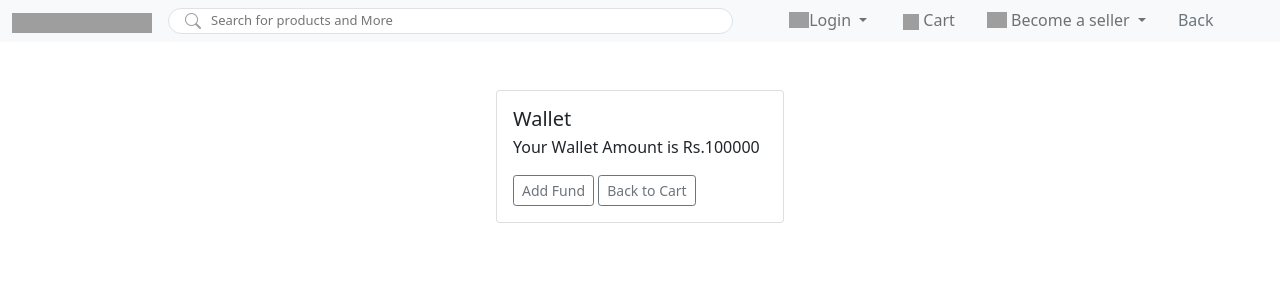
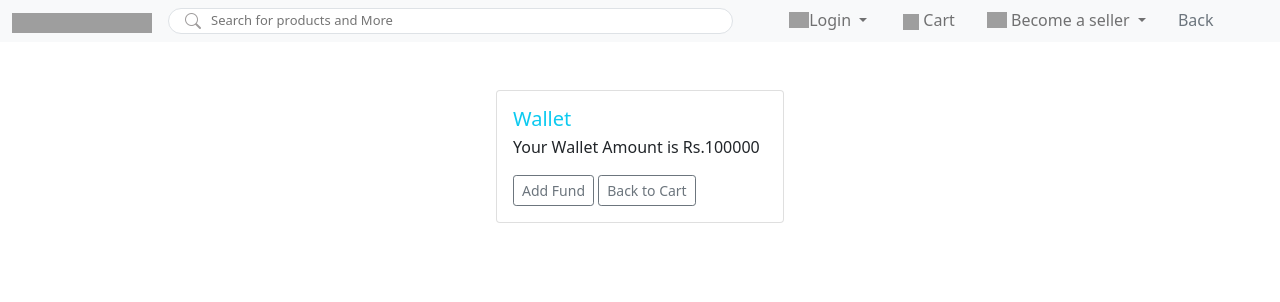
Before and after one commit to Nakul08D/FlipkartSite, a Django app: template templates/wallet.html in a window 1280 px wide. Shown: the top 302 px of the page. Run offline with Django 5.2, Linux system fonts and the light colour scheme; the template is opened without the code that fills it: values that come from a table or form of the project are taken from there, others are empty; data comes from the database, SQL or seed files in the repository; both versions use the stored data as it was after the commit; grey boxes are pictures that could not be loaded.

Commit message:
set color

```diff
--- a/templates/s_wallet.html
+++ b/templates/s_wallet.html
@@ -9,7 +9,7 @@
         <div class="col d-flex justify-content-center">
             <div class="card" style="width: 18rem;">
                 <div class="card-body">
-                    <h5 class="card-title">Wallet</h5>
+                    <h5 class="card-title bg-info text-info">Wallet</h5>
                     <h6 class="card-subtitle mb-2 text-muted">{{user.username}}</h6>
                     <p class="card-text">Your Wallet Amount is Rs.{{wallet.fund}}</p>
                     <a class="btn btn-outline-secondary btn-sm" href="#" role="button">Add Fund</a>
--- a/templates/wallet.html
+++ b/templates/wallet.html
@@ -9,7 +9,7 @@
         <div class="col d-flex justify-content-center">
             <div class="card" style="width: 18rem;">
                 <div class="card-body">
-                    <h5 class="card-title">Wallet</h5>
+                    <h5 class="card-title text-info">Wallet</h5>
                     <h6 class="card-subtitle mb-2 text-muted">{{user.username}}</h6>
                     <p class="card-text">Your Wallet Amount is Rs.{{wallet.fund}}</p>
                     <a class="btn btn-outline-secondary btn-sm" href="/add_fund_wallet/" role="button">Add Fund</a>
```
Also changed, not shown: db.sqlite3.
